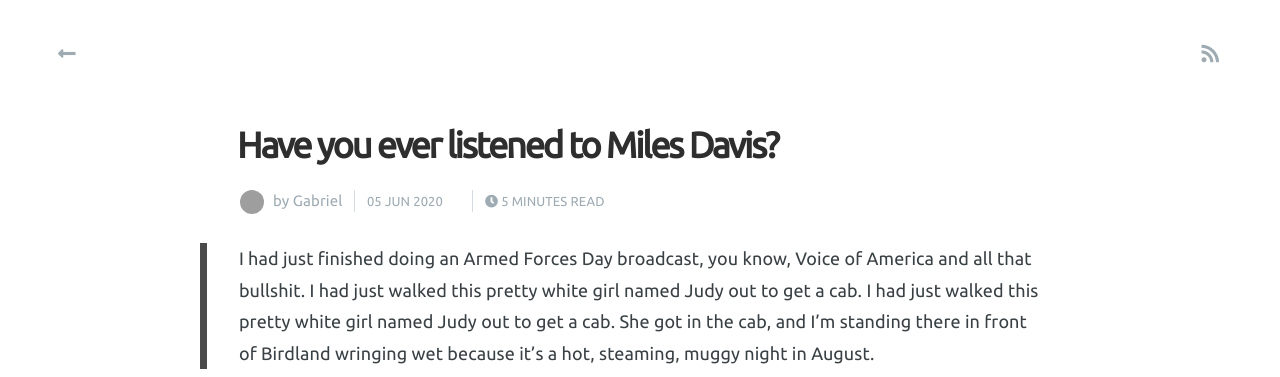
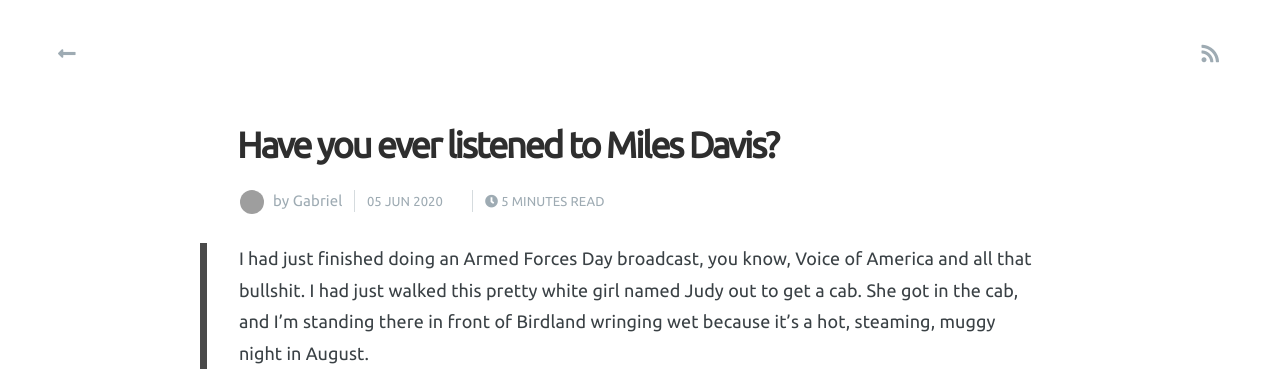
Before and after one commit to g4brielvs/g4brielvs.github.io, a Jekyll site: the page built from _posts/2020-06-05-have-you-ever-listened-to-miles-davis.md, in a window 1280 px wide and 900 px high, cut to the strip 0-377 px from the top of the window. Built offline with Jekyll 4.4.1, drawn with Linux system fonts in a browser that asks for light colours; nearby versions of some CDN libraries; comment, search, counter and statistics services are not loaded; grey boxes are pictures that could not be loaded.

Commit message:
Fix typo

```diff
--- a/_posts/2020-06-05-have-you-ever-listened-to-miles-davis.md
+++ b/_posts/2020-06-05-have-you-ever-listened-to-miles-davis.md
@@ -6,7 +6,7 @@
 ---
 
 <blockquote>
-I had just finished doing an Armed Forces Day broadcast, you know, Voice of America and all that bullshit. I had just walked this pretty white girl named Judy out to get a cab. I had just walked this pretty white girl named Judy out to get a cab. She got in the cab, and I’m standing there in front of Birdland wringing wet because it’s a hot, steaming, muggy night in August.
+I had just finished doing an Armed Forces Day broadcast, you know, Voice of America and all that bullshit. I had just walked this pretty white girl named Judy out to get a cab. She got in the cab, and I’m standing there in front of Birdland wringing wet because it’s a hot, steaming, muggy night in August.
 </blockquote>
 
 ![](https://www.dropbox.com/s/da7kk2fiv21tztl/2020-06-05-have-you-ever-listened-to-miles-davis.jpeg?raw=1)
```
